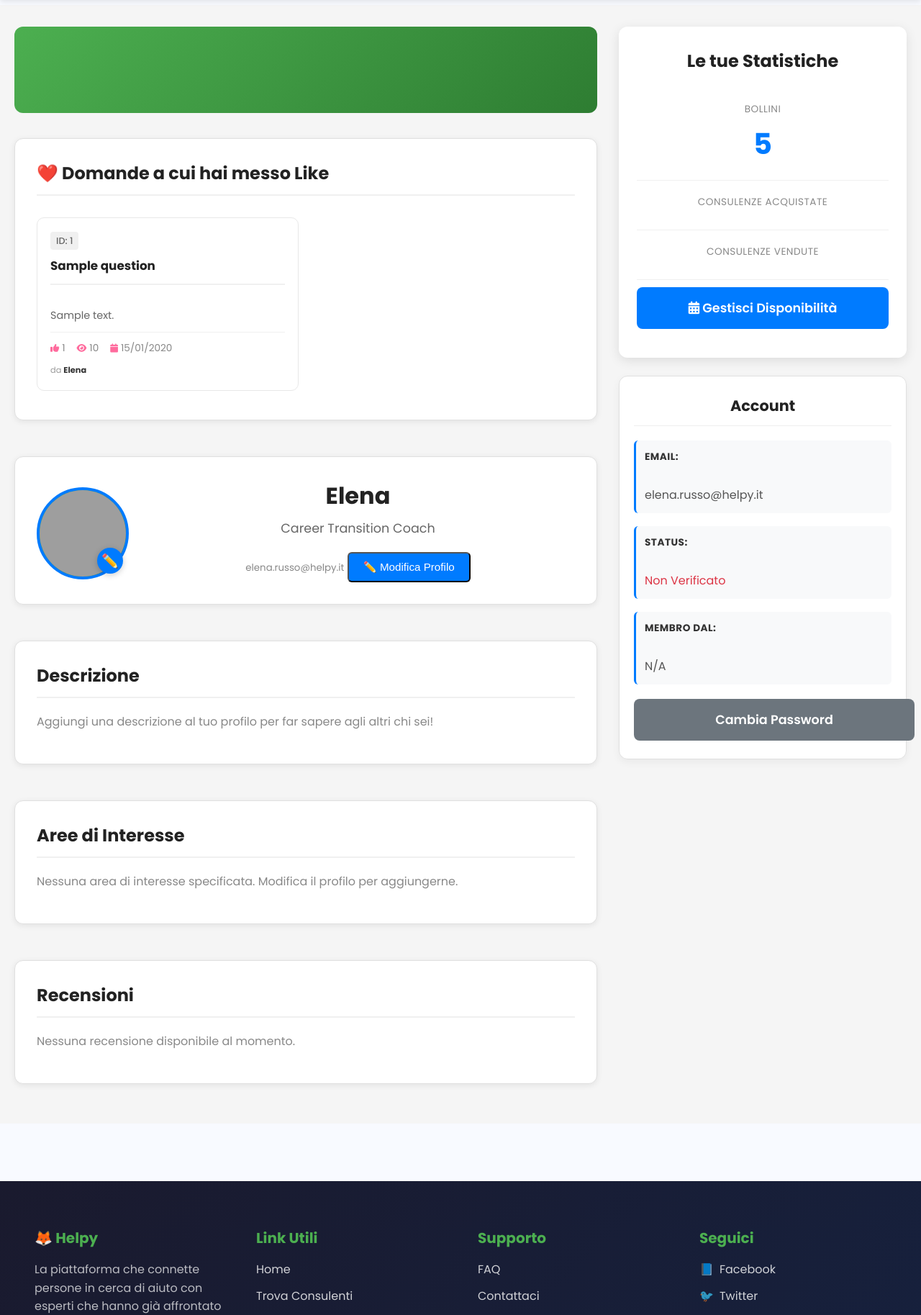
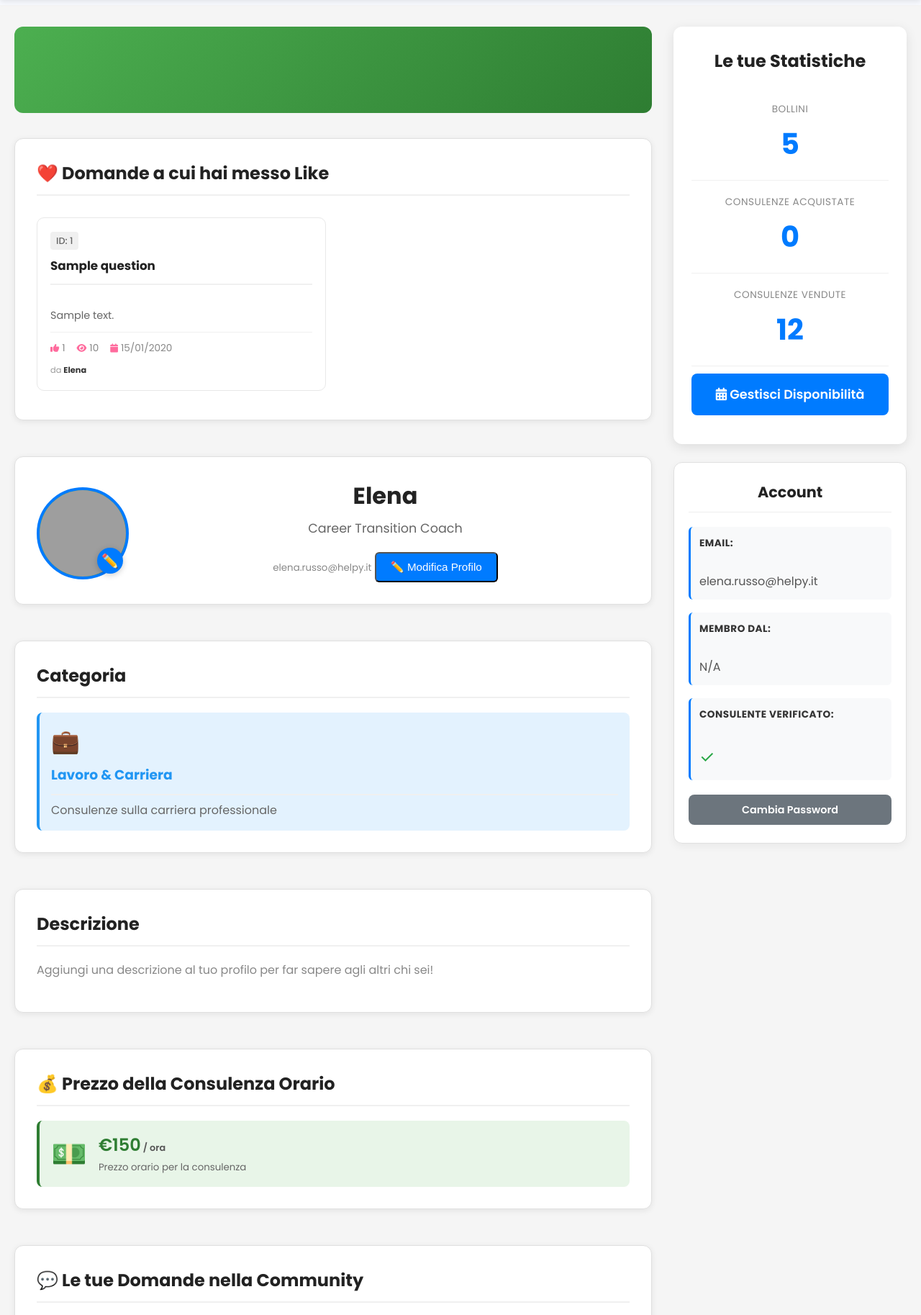
Before and after one commit to walle8646/helpy, a FastAPI app: page /profile in a window 1280 px wide. Shown: the part 73-1900 px from the top of the page at 72% size. Run offline with FastAPI, Linux system fonts and the light colour scheme; the visitor is signed in with stand-in values (Sample User, id 1); tables that the repository leaves empty hold one stand-in row (values such as "Sample post"); data that the repository does not hold is empty; some libraries are stand-ins or nearby versions; grey boxes are pictures that could not be loaded.

Commit message:
sistemazione profilo e fasce orarie

```diff
--- a/app/models.py
+++ b/app/models.py
@@ -1,5 +1,5 @@
 from sqlmodel import Field, SQLModel, Relationship
-from datetime import datetime
+from datetime import datetime, time
 from typing import Optional, List
 from decimal import Decimal
 from enum import Enum
@@ -192,8 +192,8 @@ class AvailabilityBlock(SQLModel, table=True):
     id: Optional[int] = Field(default=None, primary_key=True)
     user_id: int = Field(foreign_key="user.id", index=True)
     date: datetime = Field(index=True)  # Data del giorno
-    start_time: str  # Formato "HH:MM" es: "09:00"
-    end_time: str    # Formato "HH:MM" es: "10:30"
+    start_time: time  # Oggetto time
+    end_time: time    # Oggetto time
     total_minutes: int  # Durata in minuti
     booked_minutes: int = Field(default=0)  # Minuti già prenotati
     status: str = Field(default="available")  # available, booked, unavailable
--- a/app/routes/user_profile.py
+++ b/app/routes/user_profile.py
@@ -36,23 +36,22 @@ async def user_profile(request: Request):
             categories = session.exec(select(Category).where(Category.is_principal == True).order_by(Category.id)).all()
             logger.info(f"✅ Loaded {len(categories)} principal categories")
 
-            # ✅ AGGIUNGI cognome
-            user_data = {
-                "id": fresh_user.id,
-                "email": fresh_user.email,
-                "nome": fresh_user.nome or "",
-                "cognome": fresh_user.cognome or "",  # ✅ AGGIUNGI questo
-                "professione": fresh_user.professione or "",
-                "descrizione": fresh_user.descrizione or "",
-                "profile_picture": fresh_user.profile_picture or "/static/default-avatar.png",
-                "category_id": fresh_user.category_id,
-                "aree_interesse": fresh_user.aree_interesse or "",
-                "prezzo_consulenza": fresh_user.prezzo_consulenza or 0,
-                "bollini": fresh_user.bollini or 0,
-                "confirmed": fresh_user.confirmed,
-                "is_anonymous": fresh_user.is_anonymous,  # 🔒 AGGIUNGI il flag anonimato
-                "created_at": fresh_user.created_at.strftime("%d/%m/%Y") if fresh_user.created_at else "N/A"
-            }
+            # Formatta la data created_at prima di passarla
+            if fresh_user.created_at:
+                fresh_user.created_at = fresh_user.created_at.strftime("%d/%m/%Y")
+
+            # Processiamo le aree di interesse
+            aree_interesse_list = fresh_user.aree_interesse.split(',') if fresh_user.aree_interesse else []
+            logger.info(f"🔍 DEBUG AREE - raw value: '{fresh_user.aree_interesse}'")
+            logger.info(f"🔍 DEBUG AREE - is None: {fresh_user.aree_interesse is None}")
+            logger.info(f"🔍 DEBUG AREE - is empty: {fresh_user.aree_interesse == ''}")
+            logger.info(f"🔍 DEBUG AREE - list result: {aree_interesse_list}")
+            logger.info(f"🔍 DEBUG AREE - list length: {len(aree_interesse_list)}")
+
+            # Recupera la categoria dell'utente se presente
+            user_category = None
+            if fresh_user.category_id:
+                user_category = session.get(Category, fresh_user.category_id)
 
             logger.info(f"✅ Profile loaded for user: {fresh_user.email}")
 
@@ -60,9 +59,11 @@ async def user_profile(request: Request):
                 "profile.html",
                 {
                     "request": request,
-                    "user": user_data,  # Dati del proprio profilo
+                    "user": fresh_user,  # Passa l'oggetto User direttamente, come in public_profile.py
                     "current_user": fresh_user,  # Per il navbar
-                    "categories": categories
+                    "categories": categories,
+                    "aree_interesse_list": aree_interesse_list,  # ✅ Lista processata
+                    "user_category": user_category  # ✅ La categoria
                 }
             )
 
@@ -117,6 +118,56 @@ async def get_liked_questions(request: Request):
 
     except Exception as e:
         logger.error(f"Error getting liked questions: {e}", exc_info=True)
+        return JSONResponse(
+            {"error": "Errore nel recupero delle domande"},
+            status_code=500
+        )
+
+@router.get("/api/profile/user-questions")
+async def get_user_questions(request: Request):
+    """Recupera le ultime 4 domande scritte dall'utente"""
+    try:
+        user = verify_token(request)
+
+        if not user:
+            return JSONResponse({"error": "Non autenticato"}, status_code=401)
+
+        with get_session() as session:
+            from app.models import CommunityQuestion, User as UserModel
+
+            # Query per recuperare le ultime 4 domande scritte dall'utente
+            user_questions = session.exec(
+                select(CommunityQuestion)
+                .where(CommunityQuestion.user_id == user.id)
+                .order_by(CommunityQuestion.created_at.desc())
+                .limit(4)
+            ).all()
+
+            questions_data = []
+            for q in user_questions:
+                # Recupera l'autore della domanda (dovrebbe essere l'utente stesso)
+                author = session.get(UserModel, q.user_id)
+
+                questions_data.append({
+                    "id": q.id,
+                    "title": q.title,
+                    "description": q.description[:150] + "..." if len(q.description) > 150 else q.description,  # Preview
+                    "author_name": author.nome if author else "Utente Anonimo",
+                    "author_id": q.user_id,
+                    "category_id": q.category_id,
+                    "upvotes": q.upvotes,
+                    "views": q.views,
+                    "created_at": q.created_at.strftime("%d/%m/%Y"),
+                    "url": f"/community/question/{q.id}"
+                })
+
+            return JSONResponse({
+                "success": True,
+                "questions": questions_data
+            })
+
+    except Exception as e:
+        logger.error(f"Error getting user questions: {e}", exc_info=True)
         return JSONResponse(
             {"error": "Errore nel recupero delle domande"},
             status_code=500
@@ -192,6 +243,7 @@ async def update_profile(
                 db_user.category_id = category_id
             if aree_interesse is not None:
                 db_user.aree_interesse = aree_interesse
+                logger.info(f"✅ Aree di interesse aggiornate per user {db_user.id}: '{aree_interesse}'")
             if prezzo_consulenza is not None:
                 db_user.prezzo_consulenza = prezzo_consulenza
             if is_anonymous is not None:  # ✅ NUOVO: aggiorna flag anonimato
--- a/app/static/profile.css
+++ b/app/static/profile.css
@@ -8,7 +8,7 @@ body {
 
 .profile-container {
     display: grid;
-    grid-template-columns: 1fr 400px;
+    grid-template-columns: 1.1fr 324px;
     gap: 30px;
     max-width: 1400px;
     margin: 0 auto;
@@ -667,6 +667,21 @@ body.modal-open {
     font-size: 0.85em;
     text-transform: uppercase;
     letter-spacing: 0.5px;
+    word-break: break-word;
+}
+
+.sidebar .card .btn {
+    display: block;
+    width: 100%;
+    box-sizing: border-box;
+    word-break: break-word;
+    white-space: normal;
+    overflow-wrap: break-word;
+    font-size: 0.7em;
+    padding: 8px 6px;
+    line-height: 1.3;
+    min-height: auto;
+    text-align: center;
 }
 
 /* Form Styles */
--- a/app/templates/profile.html
+++ b/app/templates/profile.html
@@ -292,13 +292,8 @@
                 </div>
 
                 <div class="form-group">
-                    <label>Prezzo Consulenza (€)</label>
+                    <label>Prezzo della Consulenza Orario (€)</label>
                     <input type="number" name="prezzo_consulenza" value="{{ user.prezzo_consulenza or 150 }}" min="0" step="10">
-                </div>
-
-                <div class="form-group">
-                    <label>Durata Consulenza (minuti)</label>
-                    <input type="number" name="durata_consulenza" value="{{ user.durata_consulenza or 60 }}" min="15" step="15">
                 </div>
 
                 <!-- 🔒 Modalità Anonima -->
@@ -343,17 +338,37 @@
         </section>
 
         <!-- Areas of Interest -->
+        {% if aree_interesse_list %}
         <section class="card">
-            <h2>Aree di Interesse</h2>
-            {% if aree_interesse_list %}
+            <h2>🎯 Aree di Interesse</h2>
             <ul>
                 {% for area in aree_interesse_list %}
-                <li>{{ area.strip() }}</li>
+                <li>{{ area }}</li>
                 {% endfor %}
             </ul>
-            {% else %}
-            <p style="color:#888;">Nessuna area di interesse specificata. Modifica il profilo per aggiungerne.</p>
-            {% endif %}
+        </section>
+        {% endif %}
+
+        <!-- Prezzo della Consulenza Orario -->
+        {% if user.prezzo_consulenza %}
+        <section class="card">
+            <h2>💰 Prezzo della Consulenza Orario</h2>
+            <div style="display: flex; align-items: center; gap: 16px; padding: 16px; background: #e8f5e8; border-radius: 8px; border-left: 4px solid #2e7d32;">
+                <div style="font-size: 2.5em; color: #2e7d32;">💵</div>
+                <div>
+                    <p style="margin: 0; font-size: 1.5rem; font-weight: 600; color: #2e7d32;">€{{ user.prezzo_consulenza }}<span style="font-size: 0.8rem; color: #555;"> / ora</span></p>
+                    <small style="color: #666;">Prezzo orario per la consulenza</small>
+                </div>
+            </div>
+        </section>
+        {% endif %}
+
+        <!-- User Questions Section -->
+        <section class="card" id="userQuestionsSection" style="display:none;">
+            <h2>💬 Le tue Domande nella Community</h2>
+            <div id="userQuestionsContainer" class="liked-questions-grid">
+                <p style="color:#888; text-align: center; grid-column: 1 / -1;">Caricamento...</p>
+            </div>
         </section>
 
         <!-- Reviews Section -->
@@ -395,16 +410,16 @@
             <h3>Account</h3>
             <div class="account-info">
                 <p><strong>Email:</strong><br>{{ user.email }}</p>
-                <p><strong>Status:</strong><br>
-                    {% if user.confirmed == 1 %}
-                    <span style="color:#28a745;">✓ Verificato</span>
+                <p><strong>Membro dal:</strong><br>{{ user.created_at if user.created_at else 'N/A' }}</p>
+                <p><strong>Consulente Verificato:</strong><br>
+                    {% if user.is_verified %}
+                    <span style="color:#28a745; font-size: 1.5em;">✓</span>
                     {% else %}
-                    <span style="color:#dc3545;">Non Verificato</span>
+                    <span style="color:#dc3545; font-size: 1.5em;">✕</span>
                     {% endif %}
                 </p>
-                <p><strong>Membro dal:</strong><br>{{ user.created_at[:10] if user.created_at else 'N/A' }}</p>
             </div>
-            <a href="/reset-password" class="btn btn-secondary">Cambia Password</a>
+            <a href="/reset-password" class="btn btn-secondary" style="word-break: break-word; white-space: normal; font-size: 0.9em; padding: 12px 14px;">Cambia Password</a>
         </section>
     </aside>
 </div>
@@ -447,6 +462,7 @@
     });
 
     profileForm.addEventListener('submit', async (e) => {
+        console.log('🟢 SUBMIT EVENT 1 - Primo event listener');
         e.preventDefault();
 
         const successDiv = document.getElementById('successMessage');
@@ -466,6 +482,9 @@
 
         const params = new URLSearchParams(formData);
 
+        // 🔍 DEBUG: Controlla il valore di aree_interesse prima di inviare
+        const areeInteresseValue = formData.get('aree_interesse');
+        console.log('❓ Valore aree_interesse prima dell\'invio:', areeInteresseValue);
         console.log('Dati inviati:', Object.fromEntries(params));
 
         try {
@@ -475,6 +494,7 @@
             });
 
             const data = await response.json();
+            console.log('Risposta dal server:', data);
 
             if (response.ok) {
                 let message = 'Profilo aggiornato con successo!';
@@ -1100,6 +1120,56 @@
         }
     }
 
+    async function loadUserQuestions() {
+        try {
+            const response = await fetch('/api/profile/user-questions');
+            if (!response.ok) return;
+
+            const data = await response.json();
+            const container = document.getElementById('userQuestionsContainer');
+            const section = document.getElementById('userQuestionsSection');
+
+            if (!data.questions || data.questions.length === 0) {
+                section.style.display = 'none';
+                return;
+            }
+
+            // Mostra la sezione se ci sono domande
+            section.style.display = 'block';
+
+            // Crea le card per ogni domanda
+            const questionsHTML = data.questions.map(q => `
+                <div class="liked-question-card" onclick="navigateToQuestion(${q.id})" style="cursor: pointer;">
+                    <div class="question-category">
+                        <small>ID: ${q.category_id || 'Generale'}</small>
+                    </div>
+                    <h3 class="question-title">
+                        ${q.title}
+                    </h3>
+                    <p class="question-description">${q.description}</p>
+                    <div class="question-footer">
+                        <div class="question-meta">
+                            <span class="meta-item">
+                                <i class="fas fa-thumbs-up"></i> ${q.upvotes}
+                            </span>
+                            <span class="meta-item">
+                                <i class="fas fa-eye"></i> ${q.views}
+                            </span>
+                            <span class="meta-item">
+                                <i class="fas fa-calendar"></i> ${q.created_at}
+                            </span>
+                        </div>
+                    </div>
+                </div>
+            `).join('');
+
+            container.innerHTML = questionsHTML;
+
+        } catch (error) {
+            console.error('Error loading user questions:', error);
+        }
+    }
+
     // ========== SUBCATEGORIES SELECTOR ==========
     const categorySelect = document.getElementById('categorySelect');
     const subcategoriesContainer = document.getElementById('subcategoriesContainer');
@@ -1154,6 +1224,7 @@
     // Aggiungi alla form submission: raccogliere gli IDs delle subcategories selezionate
     const originalFormSubmit = profileForm.onsubmit;
     profileForm.addEventListener('submit', (e) => {
+        console.log('🔴 SUBMIT EVENT 2 - Secondo event listener');
         // Raccogli le subcategories selezionate
         const selectedCheckboxes = document.querySelectorAll('.subcategory-checkbox:checked');
         const selectedIds = Array.from(selectedCheckboxes).map(cb => cb.value);
@@ -1170,6 +1241,7 @@
     // Carica gli appuntamenti e le domande amate all'avvio
     loadUpcomingAppointments();
     loadLikedQuestions();
+    loadUserQuestions();
 
 </script>
 {% endblock %}
```
Also changed, not shown: app/routes/availability.py (+15 -7 lines), app/templates/availability.html (+9 -0 lines), app/templates/community.html (+4 -4 lines).
